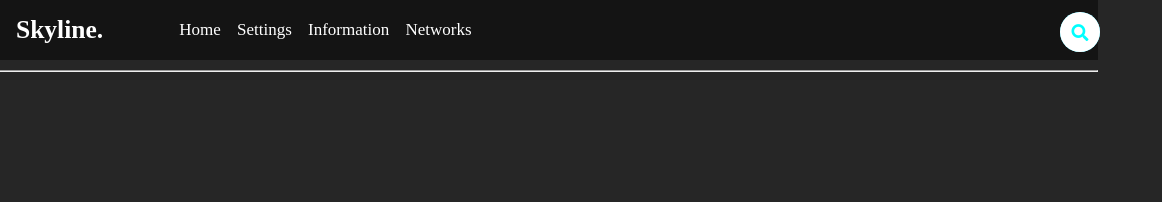
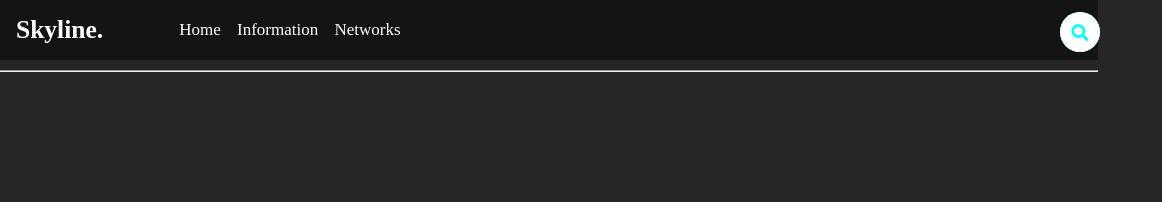
Before and after one commit to ftdeen/beta.skynet, a plain HTML site: page index.html in a window 1280 px wide. Shown: the top 202 px of the page, 118-1280 px from the left. Drawn offline with Linux system fonts and the light colour scheme.

Commit message:
Update index.html

```diff
--- a/index.html
+++ b/index.html
@@ -26,7 +26,7 @@
             <ul class="nav-menu">
                 <li>
                     <a href="index.html">Home</a>
-                    <a href="Ajustes.html">Settings</a>
+
                     <a href="about.html">Information</a>
                     <a href="redes.html">Networks</a>
                 </li>
```
